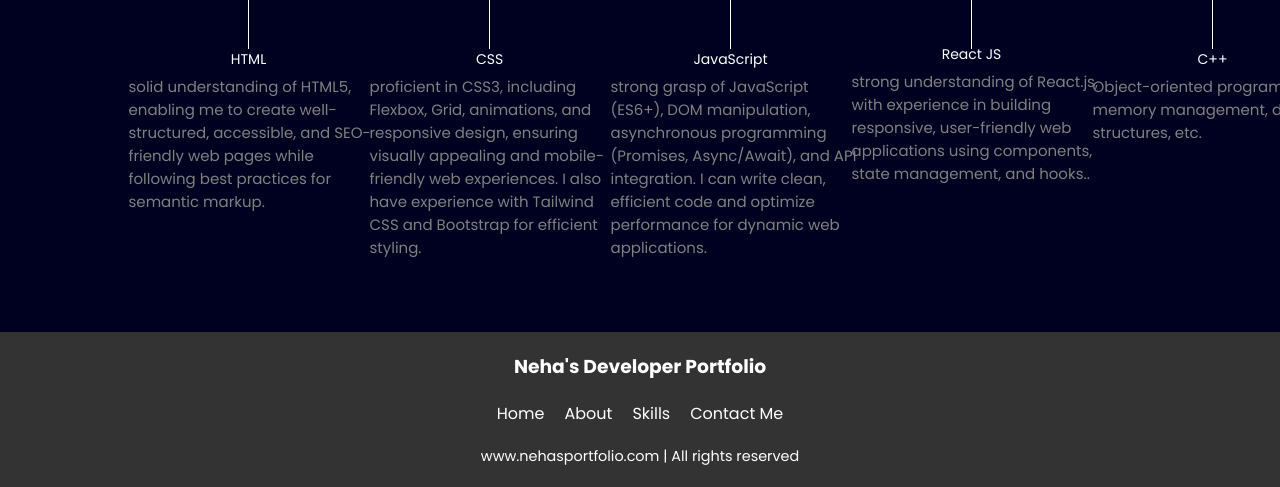
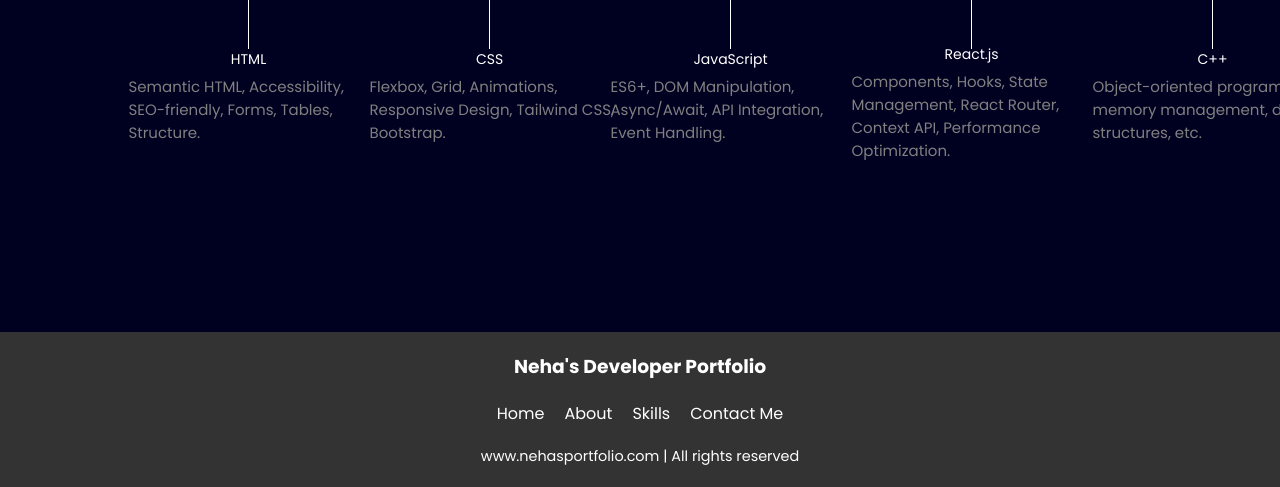
Before and after one commit to NehaRawat28/My_portfolio, a plain HTML site: page index.html in a window 1280 px wide. Shown: the part 989-1476 px from the top of the page. Drawn offline with Linux system fonts and the light colour scheme; a script that the page names is missing.

Commit message:
Update index.html

```diff
--- a/index.html
+++ b/index.html
@@ -370,24 +370,24 @@ footer {
                 <div class="vertical">
                     <img class="image-top" src="html.jpg" alt="Developer Icon">
                     <div class="verticaltext">HTML</div>
-                    <div class="vertical-desc">solid understanding of HTML5, enabling me to create well-structured, accessible, and SEO-friendly web pages while following best practices for semantic markup.</div>
+                    <div class="vertical-desc"> Semantic HTML, Accessibility, SEO-friendly, Forms, Tables, Structure.</div>
                 </div>
 
                 <div class="vertical">
                     <img class="image-top" src="css.webp" alt="Developer Icon">
                     <div class="verticaltext">CSS</div>
-                    <div class="vertical-desc"> proficient in CSS3, including Flexbox, Grid, animations, and responsive design, ensuring visually appealing and mobile-friendly web experiences. I also have experience with Tailwind CSS and Bootstrap for efficient styling.</div>
+                    <div class="vertical-desc"> Flexbox, Grid, Animations, Responsive Design, Tailwind CSS, Bootstrap.</div>
                 </div>
 
                 <div class="vertical">
                     <img class="image-top" src="js.png" alt="Developer Icon">
                     <div class="verticaltext">JavaScript</div>
-                    <div class="vertical-desc"> strong grasp of JavaScript (ES6+), DOM manipulation, asynchronous programming (Promises, Async/Await), and API integration. I can write clean, efficient code and optimize performance for dynamic web applications. </div>
+                    <div class="vertical-desc">  ES6+, DOM Manipulation, Async/Await, API Integration, Event Handling. </div>
                 </div>
                 <div class="vertical">
                     <img class="image-top" src="React-icon.svg.png" alt="Developer Icon">
-                    <div class="verticaltext">React JS</div>
-                    <div class="vertical-desc">strong understanding of React.js, with experience in building responsive, user-friendly web applications using components, state management, and hooks..</div>
+                    <div class="verticaltext">React.js</div>
+                    <div class="vertical-desc"> Components, Hooks, State Management, React Router, Context API, Performance Optimization.</div>
                 </div>
 
                 <div class="vertical">
```
